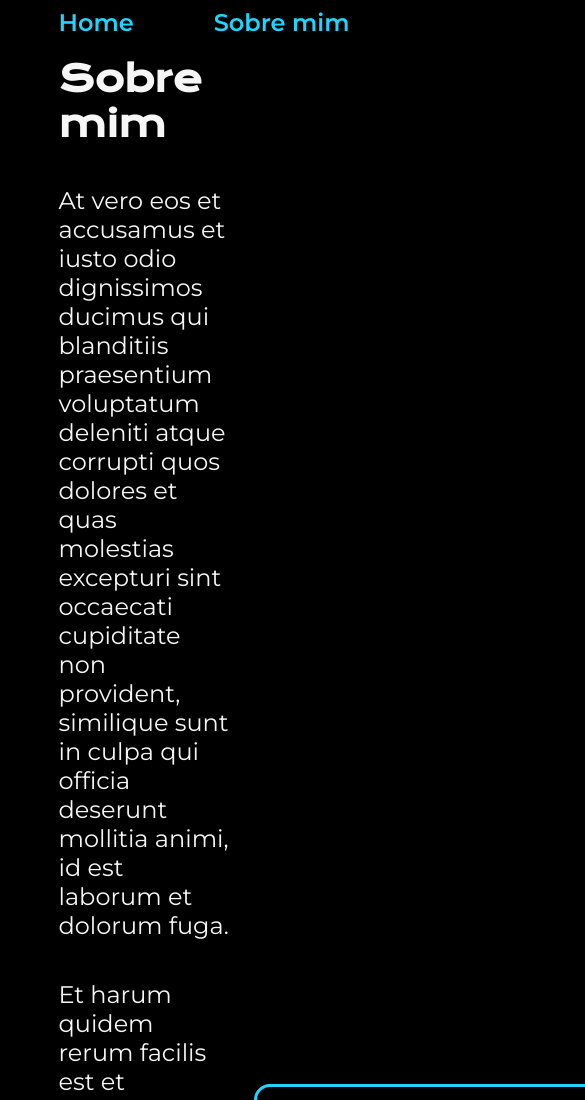
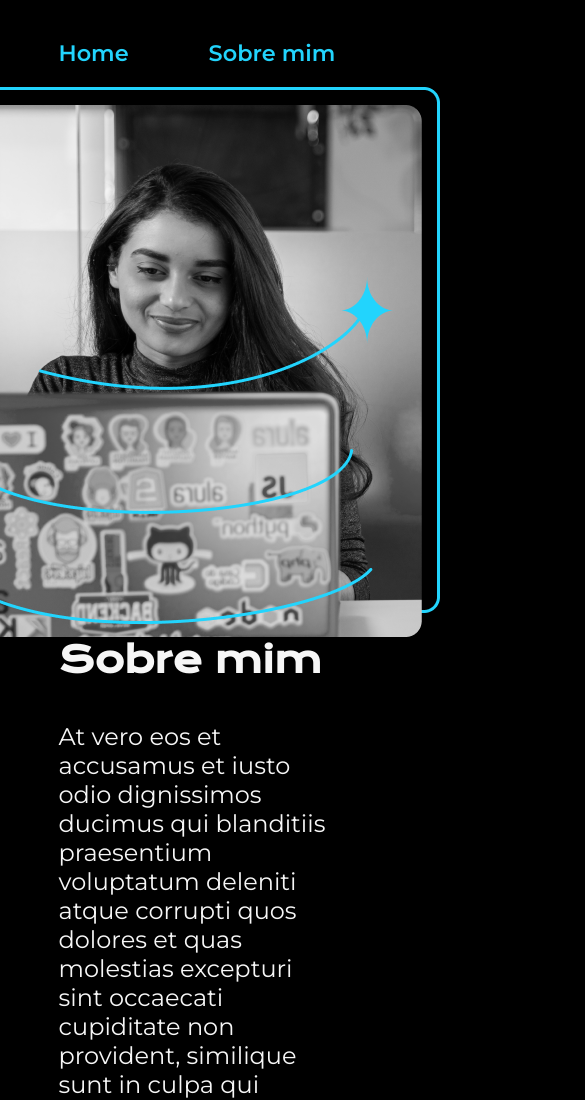
Before and after one commit to Paulohenrique1996/alura, a plain HTML site: page Portifolio-com-alura/about.html in a window 390 px wide. Shown: the top 1100 px of the page, 585 px wide, since content can reach past the window. Drawn offline with nearby package versions, Linux system fonts and the light colour scheme.

Commit message:
upgrade com mediaquery

```diff
--- a/Portifolio-com-alura/styles/style.css
+++ b/Portifolio-com-alura/styles/style.css
@@ -89,6 +89,9 @@ body{
 .apresentacao__links__link:hover{
     background-color: var(--cor-hover);
 }
+.apresentacao__img{
+    width:50%;
+}
 .rodape{
     color: var(--cor-primaria);
     background-color: var(--cor-terciaria);
@@ -97,5 +100,24 @@ body{
     font-family: var(--fonte-secundaria);
     font-size: 1.5rem;
     font-weight: 400;
+}
+
+@media (max-width: 1200px) {
+    .cabecalho{
+        padding: 10% 0% 0% 15%;
+    }
+    .cabecalho__menu__link{
+        font-size: 1.4rem;
+
+    }
+    .apresentacao{
+        flex-direction: column-reverse;
+    }
+    .apresentacao__conteudo{
+        width: auto;
+    }
+    .apresentacao__img{
+        width:auto;
+    }
 
 }
```
Also changed, not shown: Portifolio-com-alura/index.html (+1 -1 lines).
